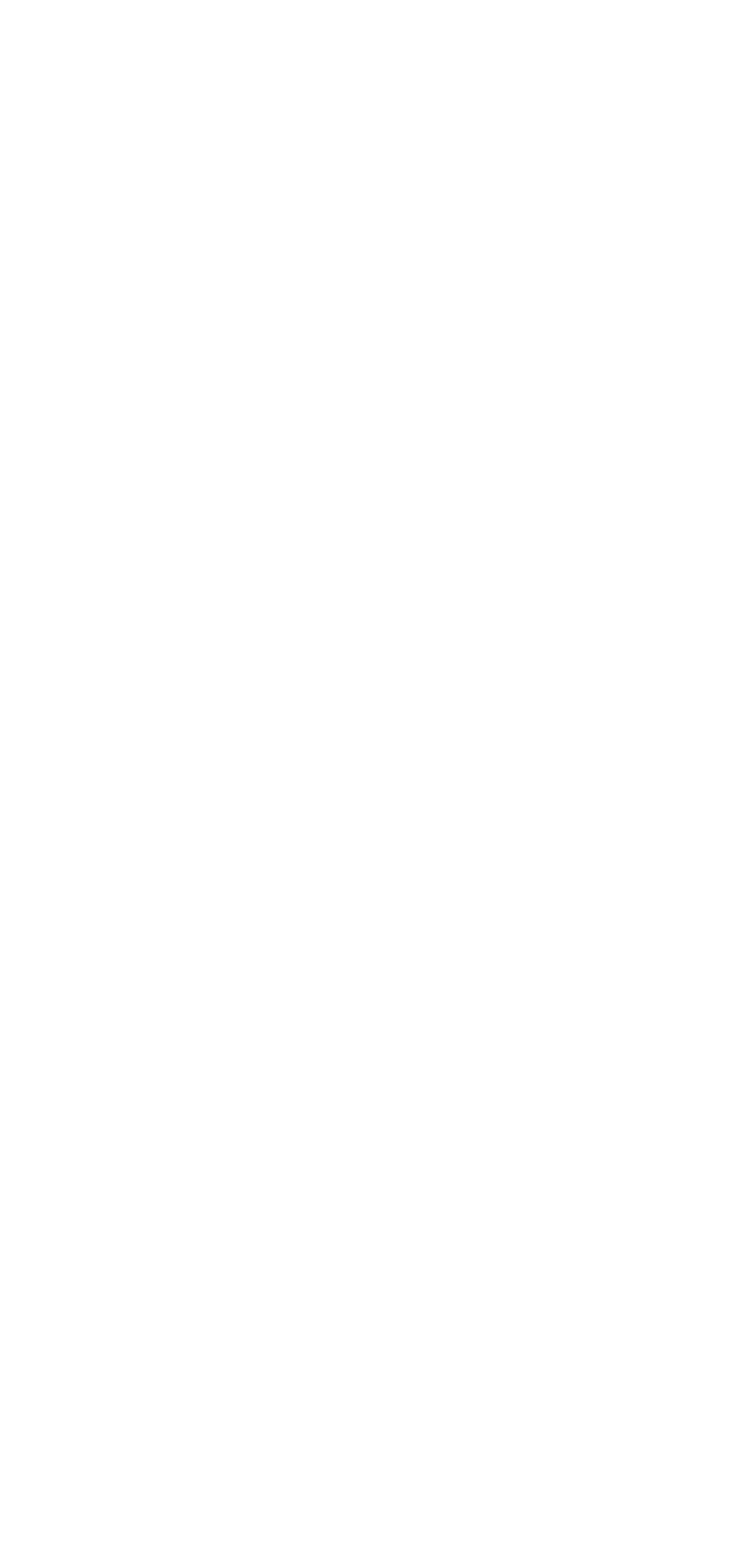
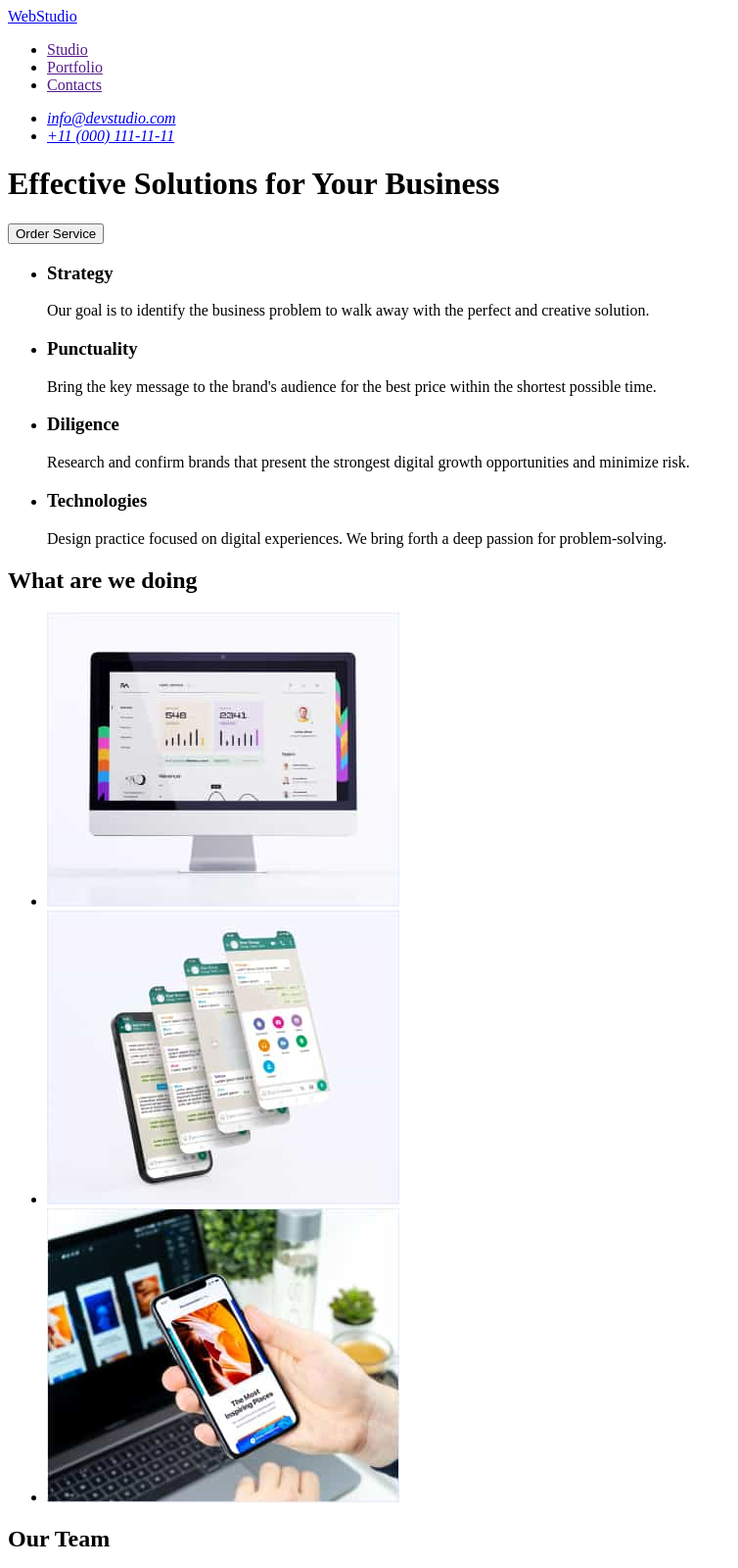
Before and after one commit to Marcin1909/goit-markup-hw-01, a plain HTML site: page index.html in a window 1280 px wide. Shown: the top 1600 px of the page at 98% size, without its empty margins (0-754 px from the left). Before the commit the page ends 800 px from the top, so only its background shows below. Drawn offline with Linux system fonts and the light colour scheme.

Commit message:
Summary (required)

```diff
--- a/index.html
+++ b/index.html
@@ -5,7 +5,80 @@
     <meta name="viewport" content="width=device-width, initial-scale=1.0">
     <title>Document</title>
 </head>
+
 <body>
+    <header>
+        <a href="/index.html">WebStudio</a>
+        <nav>
+            <ul>
+                <li><a href="">Studio</a></li>
+                <li><a href="">Portfolio</a></li>
+                <li><a href="">Contacts</a></li>
+            </ul>
+        </nav>
+        <address>
+            <ul>
+                <li><a href="mailto:info@devstudio.com">info@devstudio.com</a></li>
+                <li><a href="tel:+11 (000) 111-11-11">+11 (000) 111-11-11</a></li>
+            </ul>
+        </address>
+    </header>
+    <main>
+        <div>
+            <h1>Effective Solutions for Your Business</h1>
+            <button type="button">Order Service</button>
+        </div>
+        <div>
+            <ul>
+                <li>
+                    <h3>Strategy</h3>
+                    <p>Our goal is to identify the business problem to walk away with the perfect and creative solution.</p>
+                </li>
+                <li>
+                    <h3>Punctuality</h3>
+                    <p>Bring the key message to the brand's audience for the best price within the shortest possible time.</p>
+                </li>
+                <li>
+                    <h3>Diligence</h3>
+                    <p>Research and confirm brands that present the strongest digital growth opportunities and minimize risk.</p>
+                </li>
+                <li>
+                    <h3>Technologies</h3>
+                    <p>Design practice focused on digital experiences. We bring forth a deep passion for problem-solving.</p>
+                </li>
+            </ul>
+        </div>
+        <div>
+            <h2>What are we doing</h2>
+            <ul>
+                <li><img src="./images/Rectangle 71.jpg" alt="image 1" width="360" height="300"></li>
+                <li><img src="./images/img 2.jpg" alt="image 2" width="360" height="300"></li>
+                <li><img src="./images/img 3.jpg" alt="image 3" width="360" height="300"></li>
+            </ul>
+        </div>
+        <div>
+            <h2>Our Team</h2>
+            <ul>
+                <li><img src="./images/Mark.jpg" alt="Mark" width="264" height="260">
+                <h3>Mark Guerrero</h3>
+                <p>Product Designer</p>
+            </li>
+            <li><img src="./images/Tom.jpg" alt="Tom" width="264" height="260">
+                <h3>Tom Ford</h3>
+                <p>Frontend Developer</p></li>
+                <li><img src="./images/Camilla.jpg" alt="Camilla" width="264" height="260">
+                    <h3>Camilla Garcia</h3>
+                    <p>Marketing</p></li>
+                    <li><img src="./images/Daniel.jpg" alt="Daniel" width="264" height="260">
+                        <h3>Daniel Wilson</h3>
+                        <p>UI Designer</p></li>
+            </ul>
+        </div>
+    </main>
+    <footer>
+        <a href="/index.html">WebStudio</a>
+        <p>Increase the flow of customers and sales for your business with digital marketing & growth solutions.</p>
+    </footer>
 
 </body>
 </html>
```
Also changed, not shown: images/Camilla.jpg (added), images/Daniel.jpg (added), images/Mark.jpg (added), images/Rectangle 71.jpg (added), images/Tom.jpg (added), images/img 2.jpg (added), images/img 3.jpg (added).
